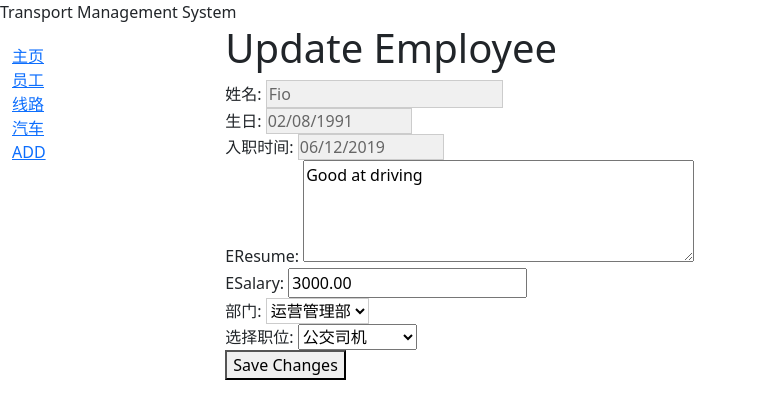
After one commit to OUseemsFine/TransportSystem, a Django app: page /catalog/department/employee/update/d0edcc9b-87a0-4ccc-992c-3fb6c475b272 in a window 1280 px wide. The commit adds this page. Shown: the top 419 px of the page, without its empty margins (0-757 px from the left). Run offline with Django 4.2, Linux system fonts and the light colour scheme; data comes from the database, SQL or seed files in the repository; both versions use the stored data as it was after the commit.

Commit message:
add forms of add_employee and update_employee

```diff
--- /dev/null
+++ b/catalog/forms.py
@@ -0,0 +1,42 @@
+# forms.py
+from django import forms
+from .models import Employee
+
+class EmployeeForm(forms.ModelForm):
+    class Meta:
+        model = Employee
+        fields = [
+            'eName',
+            'birthDate',
+            'eResume',
+            'hireDate',
+            'eSalary',
+            'department',  # 包含部门字段
+             'position' ,
+        ]
+        widgets = {
+            'birthDate': forms.DateInput(attrs={'type': 'date'}),
+            'hireDate': forms.DateInput(attrs={'type': 'date'}),
+            'eResume': forms.Textarea(attrs={'rows': 4}),
+        }
+
+
+from django import forms
+from .models import Employee
+
+class EmployeeUpdateForm(forms.ModelForm):
+    class Meta:
+        model = Employee
+        fields = [
+            'eName',      # 姓名
+            'birthDate',  # 生日
+            'eResume',    # 简历
+            'eSalary',    # 工资
+            'department',  # 部门
+            'position',    # 职位
+        ]
+        widgets = {
+            'birthDate': forms.DateInput(attrs={'type': 'date'}),
+            'eResume': forms.Textarea(attrs={'rows': 4}),
+            'eName': forms.TextInput(attrs={'readonly': 'readonly'}),  # 姓名只读
+        }
--- a/catalog/templates/base_generic.html
+++ b/catalog/templates/base_generic.html
@@ -31,7 +31,9 @@
               <li><a href="{% url 'departments' %}">员工</a></li>
               <li><a href="">线路</a></li>
               <li><a href="">汽车</a></li>
+              <li><a href="{% url 'add-employee' %}">ADD</a></li>
             </ul>
+            {% block sidebutton %}{% endblock %}
           {% endblock %}
         </div>
         <div class="col-sm-10 ">{% block content %}{% endblock %}</div>
--- a/catalog/templates/catalog/department_detail.html
+++ b/catalog/templates/catalog/department_detail.html
@@ -1,4 +1,8 @@
 {% extends "base_generic.html" %}
+
+{% block sidebutton %}
+
+{% endblock %}
 
 {% block content %}
   <h1>{{ department.dName }}</h1>
--- a/catalog/templates/catalog/employee_detail.html
+++ b/catalog/templates/catalog/employee_detail.html
@@ -1,4 +1,9 @@
 {% extends "base_generic.html" %}
+{% block sidebutton %}
+<ul class="sidebar-nav">
+  <li><a href="{% url 'employee-update' pk=employee.id %}">修改</a></li>
+</ul>
+{% endblock %}
 
 {% block content %}
   <h1>{{ employee.eName }}</h1>
--- /dev/null
+++ b/catalog/templates/catalog/update_employee.html
@@ -0,0 +1,90 @@
+{% extends "base_generic.html" %}
+
+{% block content %}
+<h1>Update Employee</h1>
+<form method="post">
+    {% csrf_token %}
+    <div>
+        <label for="id_eName">姓名:</label>
+        <input type="text" id="id_eName" name="eName" value="{{ employee.eName }}" readonly class="readonly"><br>
+
+        <label for="id_birthDate">生日:</label>
+        <input type="date" id="id_birthDate" name="birthDate" value="{{ employee.birthDate|date:'Y-m-d' }}" readonly class="readonly"><br>
+
+        <label for="id_hireDate">入职时间:</label>
+        <input type="date" id="id_hireDate" name="hireDate" value="{{ employee.hireDate|date:'Y-m-d' }}" readonly class="readonly"><br>
+
+        {{ form.eResume.label_tag }} {{ form.eResume }}<br>
+        {{ form.eSalary.label_tag }} {{ form.eSalary }}<br>
+
+        <label for="id_department">部门:</label>
+        <select id="id_department" name="department" onchange="updatePositions()" class="editable">
+            <option value="">选择部门</option>
+            {% for department in departments %}
+                <option value="{{ department.id }}" {% if department.id == employee.department.id %}selected{% endif %}>{{ department }}</option>
+            {% endfor %}
+        </select><br>
+
+        <label for="position-select">选择职位:</label>
+        <select id="position-select" name="position">
+            <option value="">请先选择部门</option>
+        </select><br>
+    </div>
+    <button type="submit">Save Changes</button>
+</form>
+
+<script>
+    const positions = {
+        {% for department in departments %}
+            '{{ department.id }}': [
+                {% for position in department.positions.all %}
+                    '{{ position.id }}: {{ position }}',
+                {% endfor %}
+            ],
+        {% endfor %}
+    };
+
+    function updatePositions() {
+        const departmentId = document.getElementById('id_department').value;
+        const positionSelect = document.getElementById('position-select');
+
+        // 清空现有职位
+        positionSelect.innerHTML = '<option value="">选择职位</option>';
+
+        if (departmentId) {
+            positions[departmentId].forEach(function(position) {
+                const option = document.createElement('option');
+                option.value = position.split(':')[0];  // 取出职位 ID
+                option.textContent = position.split(':')[1];  // 取出职位名称
+                positionSelect.appendChild(option);
+            });
+
+            // 选择当前员工的职位
+            positionSelect.value = '{{ employee.position.id }}';
+        }
+    }
+
+    // 页面加载时更新职位
+    document.addEventListener('DOMContentLoaded', updatePositions);
+</script>
+
+<style>
+    /* 样式可以根据需要调整 */
+    .readonly {
+        background-color: #f0f0f0;  /* 灰色背景 */
+        color: #666;  /* 灰色字体 */
+        border: 1px solid #ccc;  /* 边框颜色 */
+        cursor: not-allowed;  /* 禁止光标 */
+    }
+
+    .editable {
+        background-color: #fff;  /* 白色背景 */
+        color: #000;  /* 黑色字体 */
+        border: 1px solid #ccc;  /* 边框颜色 */
+    }
+
+    .editable:focus {
+        border-color: #007bff;  /* 聚焦时边框颜色变化 */
+    }
+</style>
+{% endblock %}
--- a/catalog/urls.py
+++ b/catalog/urls.py
@@ -7,3 +7,12 @@ urlpatterns = [
     path('department/<int:pk>',views.DepartmentDetailView.as_view(), name='department-detail'),
     path('department/employee/<uuid:pk>', views.EmployeeDetailView.as_view(), name='employee-detail'),
 ]
+
+# urls.py
+from django.urls import path
+from .views import add_employee
+
+urlpatterns += [
+    path('department/employee/add', add_employee, name='add-employee'),  # 添加员工的 URL
+    path('department/employee/update/<uuid:pk>', views.update_employee, name='employee-update'),  # 修改员工的 URL
+]
--- a/catalog/views.py
+++ b/catalog/views.py
@@ -33,3 +33,45 @@ class DepartmentDetailView(generic.DetailView):
 
 class EmployeeDetailView(generic.DetailView):
     model = Employee
+
+# views.py
+from django.shortcuts import render, redirect
+from .forms import EmployeeForm
+from .models import Department
+
+def add_employee(request):
+    departments = Department.objects.all()  # 获取所有部门
+    if request.method == "POST":
+        form = EmployeeForm(request.POST)
+        if form.is_valid():
+            form.save()
+            return redirect('index')  # 重定向到员工列表页面
+    else:
+        form = EmployeeForm()
+
+    return render(request, 'catalog/add_employee.html', {'form': form, 'department_list': departments})
+
+from django.shortcuts import render, get_object_or_404, redirect
+from .forms import EmployeeUpdateForm
+from .models import Employee, Department
+
+def update_employee(request, pk):
+    # 使用 pk 获取员工对象
+    employee = get_object_or_404(Employee, id=pk)
+    departments = Department.objects.all()  # 获取所有部门
+
+    if request.method == "POST":
+        form = EmployeeUpdateForm(request.POST, instance=employee)
+        if form.is_valid():
+            form.save()
+            return redirect('employee-detail', pk=employee.id)  # 使用 pk 重定向到员工详情页面
+        else:
+            print(form.errors)  # 打印错误信息以调试
+    else:
+        form = EmployeeUpdateForm(instance=employee)
+
+    return render(request, 'catalog/update_employee.html', {
+        'form': form,
+        'employee': employee,
+        'departments': departments
+    })
```
Also changed, not shown: catalog/templates/catalog/add_employee.html (added, +61 -0 lines), catalog/templates/catalog/department_list.html (+37 -19 lines), db.sqlite3.
